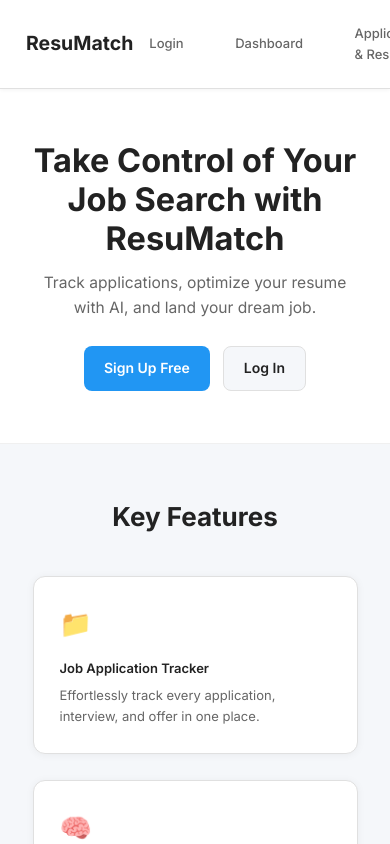
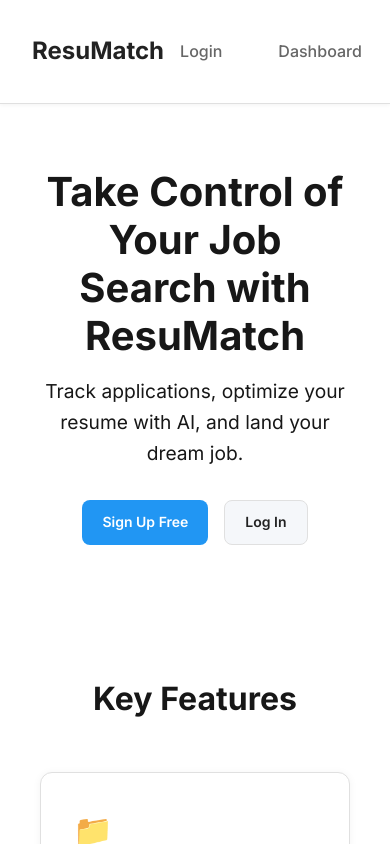
Before and after one commit to Sadly4343/ResuMatch, a Next.js app in the folder client/: page / in a window 390 px wide. Shown: the top 844 px of the page. Built offline with nearby package versions, Linux system fonts and the light colour scheme.

Commit message:
updated CSS

```diff
--- a/client/src/app/globals.css
+++ b/client/src/app/globals.css
@@ -1,38 +1,6 @@
 @tailwind base;
 @tailwind components;
 @tailwind utilities;
-
-:root {
-  --background: #ffffff;
-  --foreground: #171717;
-  --primary: #2196f3;
-  --primary-dark: #1976d2;
-  --secondary: #f5f7fa;
-  --accent: #e3f2fd;
-  --success: #4caf50;
-  --warning: #ff9800;
-  --error: #f44336;
-  --text-primary: #222222;
-  --text-secondary: #666666;
-  --text-muted: #999999;
-  --border: #e0e0e0;
-  --border-light: #f0f0f0;
-  --shadow: rgba(0, 0, 0, 0.1);
-  --shadow-light: rgba(0, 0, 0, 0.05);
-}
-
-@media (prefers-color-scheme: dark) {
-  :root {
-    --background: #0a0a0a;
-    --foreground: #ededed;
-    --text-primary: #ffffff;
-    --text-secondary: #cccccc;
-    --text-muted: #888888;
-    --border: #333333;
-    --border-light: #222222;
-    --secondary: #1a1a1a;
-  }
-}
 
 html,
 body {
@@ -41,8 +9,8 @@
 }
 
 body {
-  color: var(--foreground);
-  background: var(--background);
+  color: #171717;
+  background: #ffffff;
   font-family: "Inter", Arial, Helvetica, sans-serif;
   -webkit-font-smoothing: antialiased;
   -moz-osx-font-smoothing: grayscale;
@@ -66,48 +34,8 @@
 textarea:focus,
 select:focus,
 a:focus {
-  outline: 2px solid var(--primary);
+  outline: 2px solid #2196f3;
   outline-offset: 2px;
-}
-
-/* Skip to main content for screen readers */
-.skip-link {
-  position: absolute;
-  top: -40px;
-  left: 6px;
-  background: var(--primary);
-  color: white;
-  padding: 8px;
-  text-decoration: none;
-  border-radius: 4px;
-  z-index: 1000;
-}
-
-.skip-link:focus {
-  top: 6px;
-}
-
-/* Responsive typography */
-html {
-  font-size: 16px;
-}
-
-@media (max-width: 1024px) {
-  html {
-    font-size: 15px;
-  }
-}
-
-@media (max-width: 768px) {
-  html {
-    font-size: 14px;
-  }
-}
-
-@media (max-width: 480px) {
-  html {
-    font-size: 13px;
-  }
 }
 
 /* Utility classes for consistent styling */
@@ -129,48 +57,48 @@
   border: none;
   cursor: pointer;
   transition: all 0.2s ease;
-  min-height: 44px; /* Accessibility: minimum touch target size */
+  min-height: 44px;
 }
 
 .btn-primary {
-  background: var(--primary);
+  background: #2196f3;
   color: white;
 }
 
 .btn-primary:hover {
-  background: var(--primary-dark);
+  background: #1976d2;
 }
 
 .btn-secondary {
-  background: var(--secondary);
-  color: var(--text-primary);
-  border: 1px solid var(--border);
+  background: #f5f7fa;
+  color: #222222;
+  border: 1px solid #e0e0e0;
 }
 
 .btn-secondary:hover {
-  background: var(--border-light);
+  background: #f0f0f0;
 }
 
 .input {
   width: 100%;
   padding: 12px 16px;
-  border: 1px solid var(--border);
+  border: 1px solid #e0e0e0;
   border-radius: 8px;
   font-size: 16px;
   outline: none;
   transition: border-color 0.2s ease;
-  min-height: 44px; /* Accessibility: minimum touch target size */
+  min-height: 44px;
 }
 
 .input:focus {
-  border-color: var(--primary);
+  border-color: #2196f3;
 }
 
 .card {
   background: white;
   border-radius: 12px;
-  box-shadow: 0 1px 8px var(--shadow-light);
-  border: 1px solid var(--border);
+  box-shadow: 0 1px 8px rgba(0, 0, 0, 0.05);
+  border: 1px solid #e0e0e0;
   overflow: hidden;
 }
 
@@ -226,8 +154,8 @@
 .spinner {
   width: 48px;
   height: 48px;
-  border: 4px solid var(--border-light);
-  border-top: 4px solid var(--primary);
+  border: 4px solid #f0f0f0;
+  border-top: 4px solid #2196f3;
   border-radius: 50%;
   animation: spin 1s linear infinite;
   margin: 0 auto;
@@ -258,28 +186,3 @@
     margin: 1rem;
   }
 }
-
-/* High contrast mode support */
-@media (prefers-contrast: high) {
-  :root {
-    --border: #000000;
-    --text-secondary: #000000;
-  }
-
-  .btn {
-    border: 2px solid currentColor;
-  }
-
-  .input {
-    border: 2px solid currentColor;
-  }
-}
-
-/* Reduced motion support */
-@media (prefers-reduced-motion: reduce) {
-  * {
-    animation-duration: 0.01ms !important;
-    animation-iteration-count: 1 !important;
-    transition-duration: 0.01ms !important;
-  }
-}
--- a/client/src/app/layout.tsx
+++ b/client/src/app/layout.tsx
@@ -28,85 +28,80 @@
   return (
     <html lang="en">
       <body className={`${inter.variable} ${robotoMono.variable}`}>
-        {/* Skip to main content link for accessibility */}
-        <a href="#main-content" className="skip-link">
-          Skip to main content
-        </a>
-
         <header style={{
           display: 'flex',
           justifyContent: 'space-between',
           alignItems: 'center',
           padding: '1rem 2rem',
-          borderBottom: '1px solid var(--border)',
-          background: 'var(--background)',
+          borderBottom: '1px solid #e0e0e0',
+          background: '#ffffff',
           position: 'sticky',
           top: 0,
           zIndex: 100,
-          boxShadow: '0 1px 4px var(--shadow-light)'
+          boxShadow: '0 1px 4px rgba(0, 0, 0, 0.05)'
         }}>
           <Link href="/" style={{
             fontWeight: 700,
             fontSize: '1.5rem',
             textDecoration: 'none',
-            color: 'var(--text-primary)'
+            color: '#222222'
           }}>
             ResuMatch
           </Link>
           <nav style={{ display: 'flex', gap: '1.5rem', alignItems: 'center' }}>
             <Link href="/login" style={{
               textDecoration: 'none',
-              color: 'var(--text-secondary)',
+              color: '#666666',
               fontWeight: 500,
               padding: '8px 16px',
               borderRadius: '6px',
               transition: 'all 0.2s ease'
             }}
             onMouseOver={(e) => {
-              e.currentTarget.style.background = 'var(--secondary)';
-              e.currentTarget.style.color = 'var(--text-primary)';
+              e.currentTarget.style.background = '#f5f7fa';
+              e.currentTarget.style.color = '#222222';
             }}
             onMouseOut={(e) => {
               e.currentTarget.style.background = 'transparent';
-              e.currentTarget.style.color = 'var(--text-secondary)';
+              e.currentTarget.style.color = '#666666';
             }}
             >
               Login
             </Link>
             <Link href="/dashboard" style={{
               textDecoration: 'none',
-              color: 'var(--text-secondary)',
+              color: '#666666',
               fontWeight: 500,
               padding: '8px 16px',
               borderRadius: '6px',
               transition: 'all 0.2s ease'
             }}
             onMouseOver={(e) => {
-              e.currentTarget.style.background = 'var(--secondary)';
-              e.currentTarget.style.color = 'var(--text-primary)';
+              e.currentTarget.style.background = '#f5f7fa';
+              e.currentTarget.style.color = '#222222';
             }}
             onMouseOut={(e) => {
               e.currentTarget.style.background = 'transparent';
-              e.currentTarget.style.color = 'var(--text-secondary)';
+              e.currentTarget.style.color = '#666666';
             }}
             >
               Dashboard
             </Link>
             <Link href="/applications" style={{
               textDecoration: 'none',
-              color: 'var(--text-secondary)',
+              color: '#666666',
               fontWeight: 500,
               padding: '8px 16px',
               borderRadius: '6px',
               transition: 'all 0.2s ease'
             }}
             onMouseOver={(e) => {
-              e.currentTarget.style.background = 'var(--secondary)';
-              e.currentTarget.style.color = 'var(--text-primary)';
+              e.currentTarget.style.background = '#f5f7fa';
+              e.currentTarget.style.color = '#222222';
             }}
             onMouseOut={(e) => {
               e.currentTarget.style.background = 'transparent';
-              e.currentTarget.style.color = 'var(--text-secondary)';
+              e.currentTarget.style.color = '#666666';
             }}
             >
               Applications & Resumes
@@ -114,17 +109,17 @@
             <Link href="/signup" style={{
               textDecoration: 'none',
               color: 'white',
-              background: 'var(--primary)',
+              background: '#2196f3',
               padding: '10px 20px',
               borderRadius: '8px',
               fontWeight: 600,
               transition: 'all 0.2s ease'
             }}
             onMouseOver={(e) => {
-              e.currentTarget.style.background = 'var(--primary-dark)';
+              e.currentTarget.style.background = '#1976d2';
             }}
             onMouseOut={(e) => {
-              e.currentTarget.style.background = 'var(--primary)';
+              e.currentTarget.style.background = '#2196f3';
             }}
             >
               Sign Up
```
